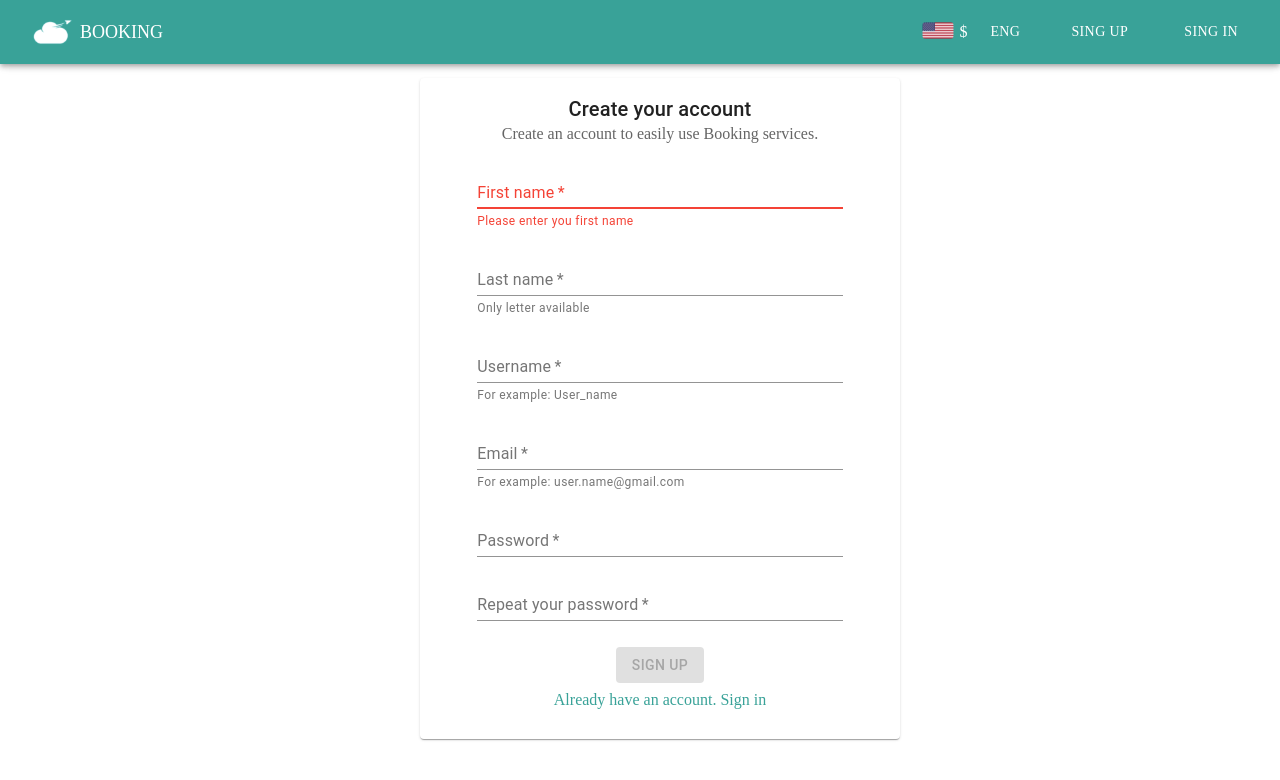
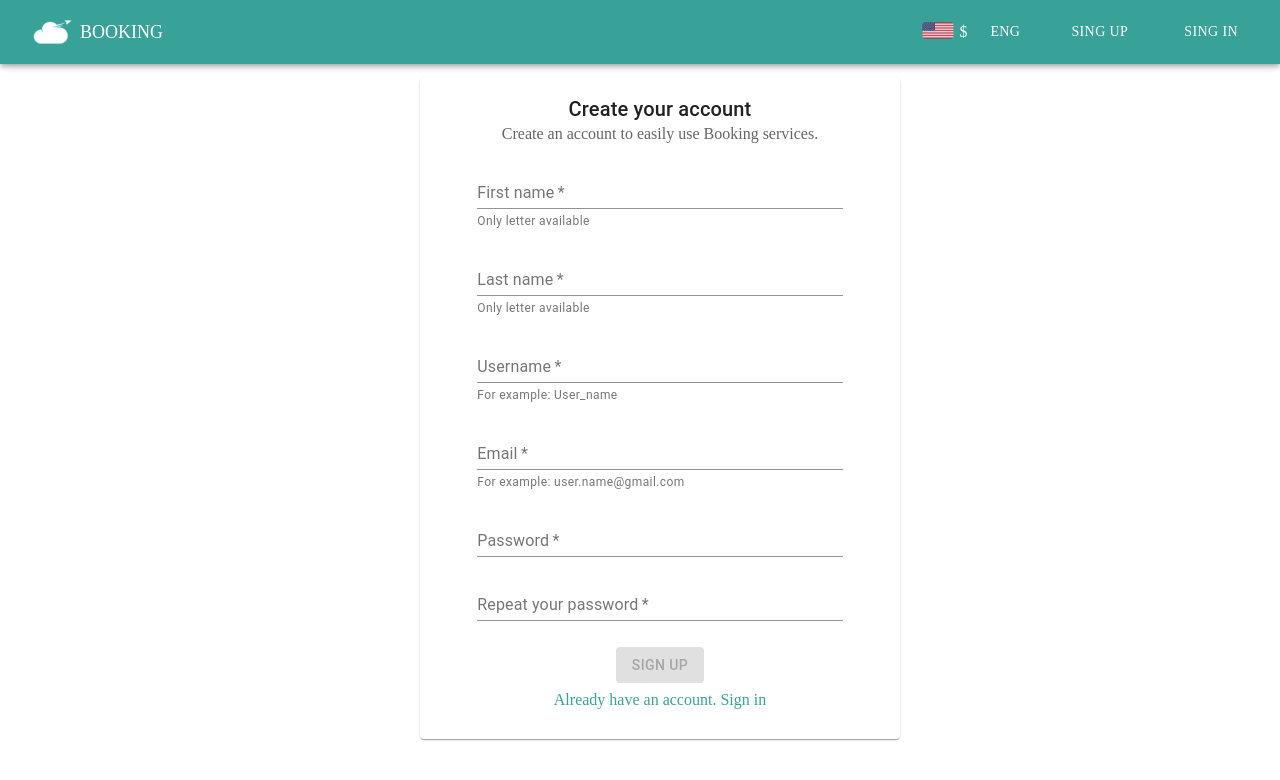
Before and after one commit to LinaDovhaniuk/bookingWeb, a React (Create React App) app in the folder booking-app/: page /register in a window 1280 px wide. Shown: the top 780 px of the page. Built offline with nearby package versions, Linux system fonts and the light colour scheme.

Commit message:
change validation

```diff
--- a/booking-app/src/components/Register.js
+++ b/booking-app/src/components/Register.js
@@ -81,19 +81,7 @@ class Register extends Component {
         };
     }
 
-    // isNameValid = (name) => (name && (name.length < 25) && (/^[a-zA-Z]+$/).test(name)) ? undefined : 'Only letters available';
-    isNameValid = (name) => {
-        if (!name) {
-            return  'Please enter you first name';
-        }
-        if (!(/^[a-zA-Z]+$/).test(name)) {
-            return 'Only letters are allowed';
-        }
-        if (name.length > 25) {
-            return 'Too long input (max size 25)';
-        }
-        return undefined;
-    };
+    isNameValid = (name) => (/^[a-zA-Z]+$/).test(name);
 
 
     isSurnameValid = (surname) => (/^[a-zA-Z]+$/).test(surname);
@@ -140,12 +128,12 @@ class Register extends Component {
                         render={({handleSubmit}) => (
                             <form className={classes.container} onSubmit={handleSubmit}>
                                 <Field name='firstName'
-                                        validate = {this.isNameValid}
+
                                     >
-                                    {({input, meta}) => (
+                                    {({input, meta}) => console.log(meta) || (
                                         <TextField
-                                            error = {!!meta.error}
-                                            helperText = {meta.error}
+                                            error = {this.isNameValid(input)}
+                                            helperText = 'Only letter available'
                                             className={classes.item}
                                             name='firstName'
                                             label='First name'
@@ -223,7 +211,7 @@ class Register extends Component {
 
                                 <Box className={classes.actions}>
                                     <Button
-                                        disabled = {this.isDisabled()}
+                                        disabled = {this.isDisabled}
                                         className={classes.btn}
                                         color='primary'
                                         type='submit'
```
Also changed, not shown: 1 other file (tests, documents, lock files or other folders).
